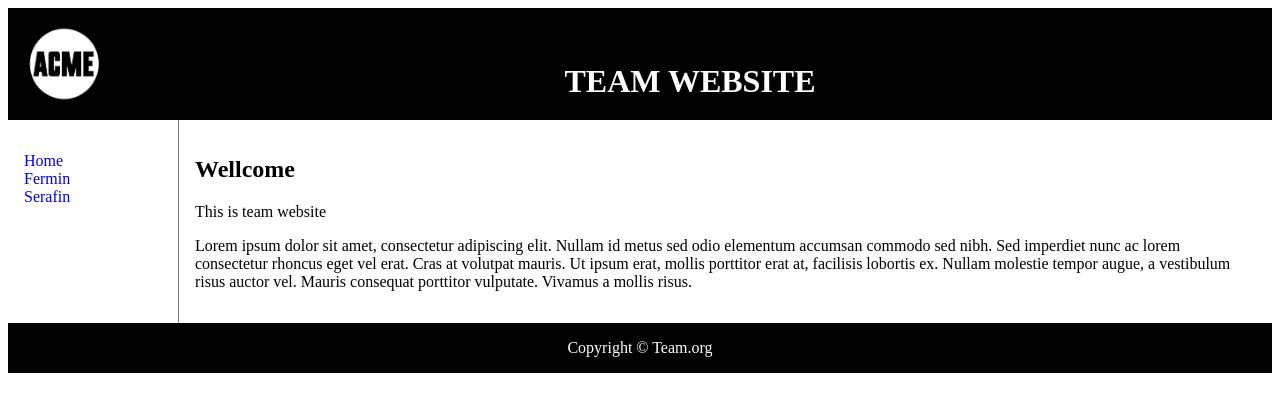
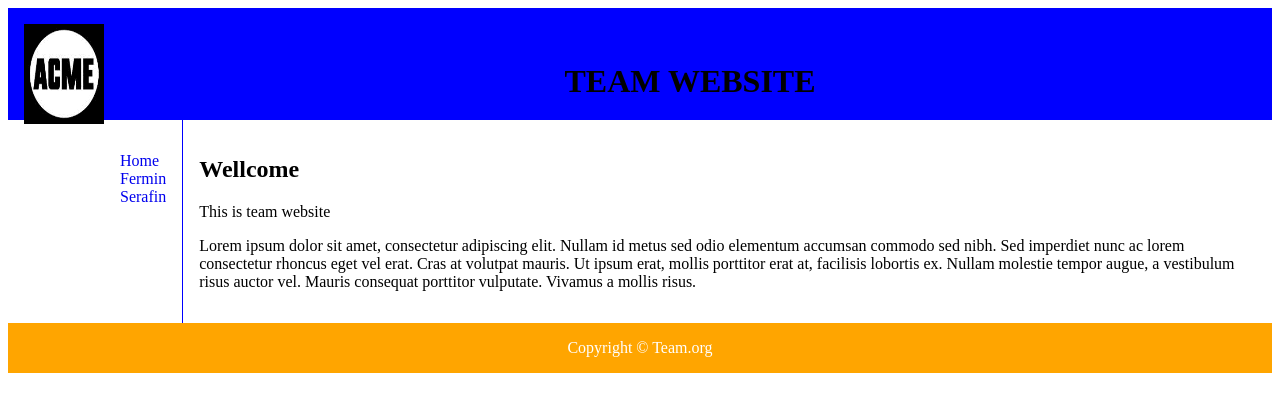
Before and after one commit to FerminElTravieso/BlackZone, a plain HTML site: page index.html in a window 1280 px wide. Drawn offline with Linux system fonts and the light colour scheme.

Commit message:
Branch design

```diff
--- a/css/style.css
+++ b/css/style.css
@@ -6,15 +6,15 @@ div.container {
 
 header {
 	padding: 1em;
-    color: white;
-    background-color: black;
+    color: black;
+    background-color: blue;
     text-align: center;
 }
 
 header img {
   float: left;
   width: 80px;
-  height: 80px;
+  height: 100px;
   background: #555;
 }
 
@@ -27,7 +27,7 @@ header h1 {
 footer {
     padding: 1em;
     color: white;
-    background-color: black;
+    background-color: orange;
     clear: left;
     text-align: center;
 }
@@ -50,7 +50,7 @@ nav ul a {
 
 article {
     margin-left: 170px;
-    border-left: 1px solid gray;
+    border-left: 1px solid blue;
     padding: 1em;
     overflow: hidden;
 }
```
